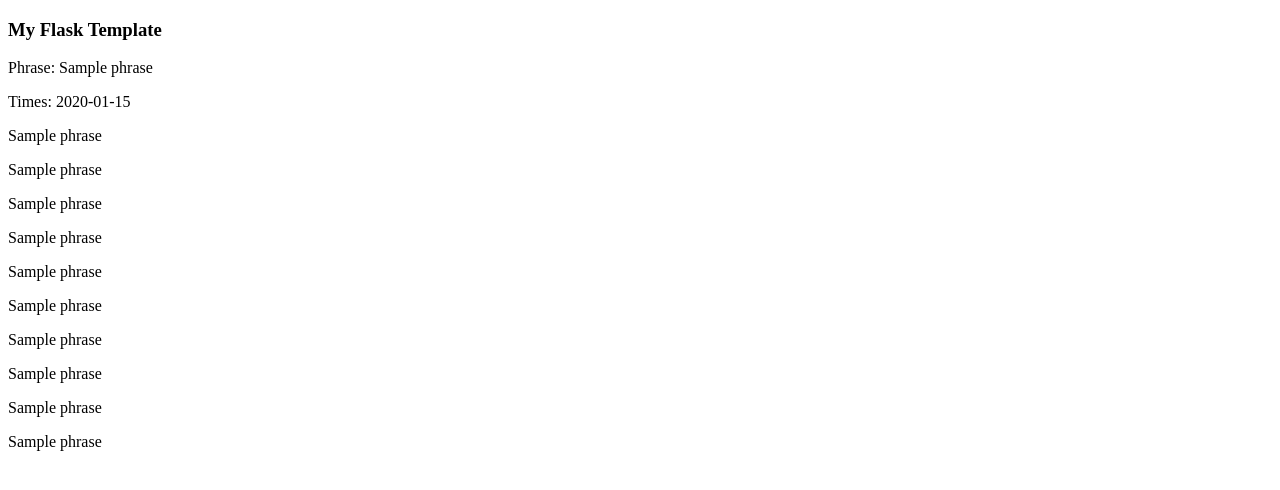
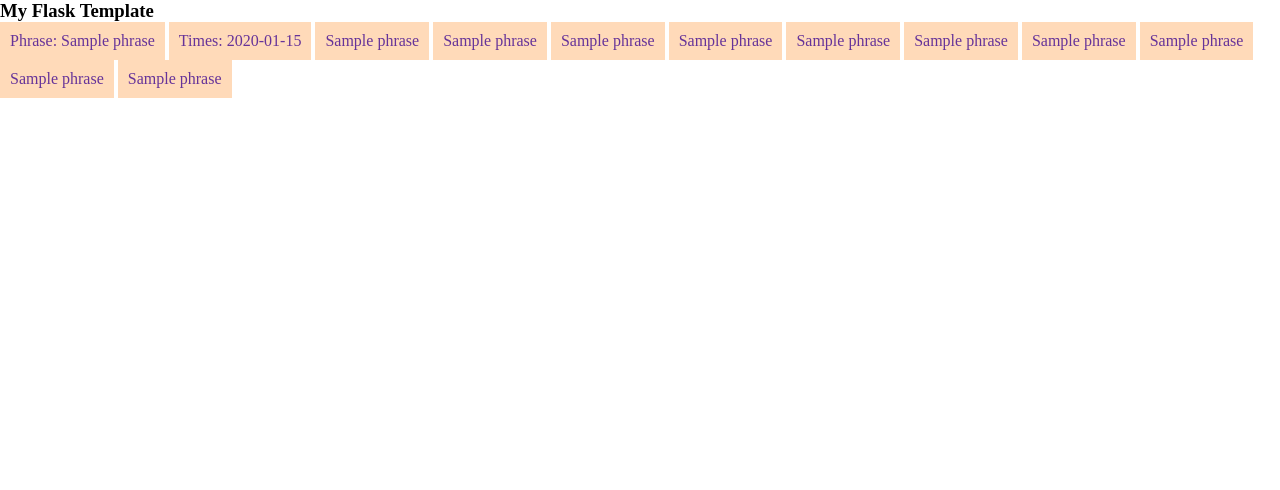
Before and after one commit to kylehench/Python-Public, a Flask app: template flask/fundamentals/hello_flask/templates/index.html in a window 1280 px wide. Shown: the top 490 px of the page. Run offline with Flask 2, Linux system fonts and the light colour scheme; the template is opened without the code that fills it: most values are stand-ins (such as "Sample title", 1, 10 or a date in 2020).

Commit message:
updated hello_flask

```diff
--- /dev/null
+++ b/flask/fundamentals/hello_flask/static/css/style.css
@@ -0,0 +1,13 @@
+* {
+    padding: 0;
+    margin: 0;
+    vertical-align: top;
+    box-sizing: border-box;
+}
+
+p {
+    background-color: peachpuff;
+    color: rebeccapurple;
+    padding: 10px;
+    display: inline-block;
+}
--- a/flask/fundamentals/hello_flask/templates/index.html
+++ b/flask/fundamentals/hello_flask/templates/index.html
@@ -5,6 +5,7 @@
     <meta http-equiv="X-UA-Compatible" content="IE=edge">
     <meta name="viewport" content="width=device-width, initial-scale=1.0">
     <title>Document</title>
+    <link rel="stylesheet" href="{{ url_for('static', filename='/css/style.css') }}">
 </head>
 <body>
     <h3>My Flask Template</h3>
```
